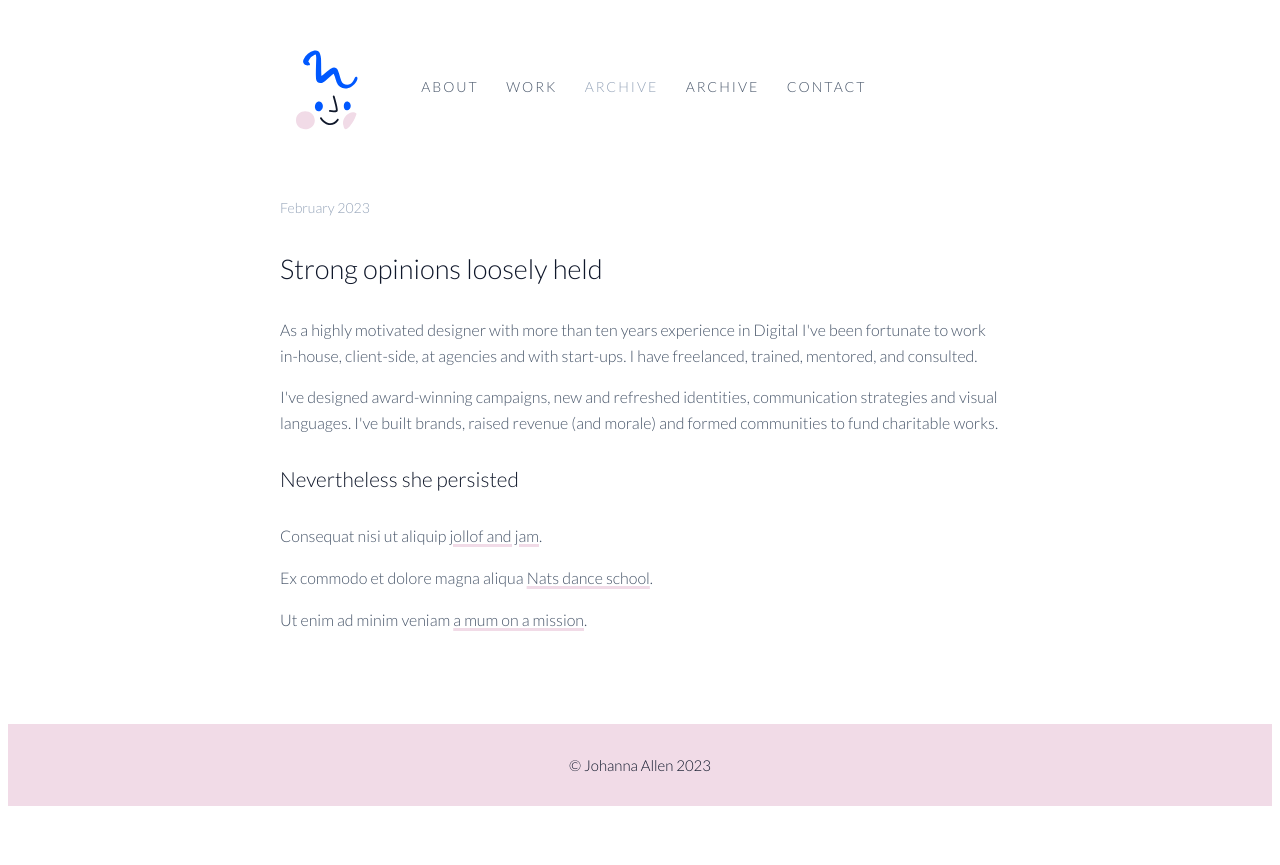
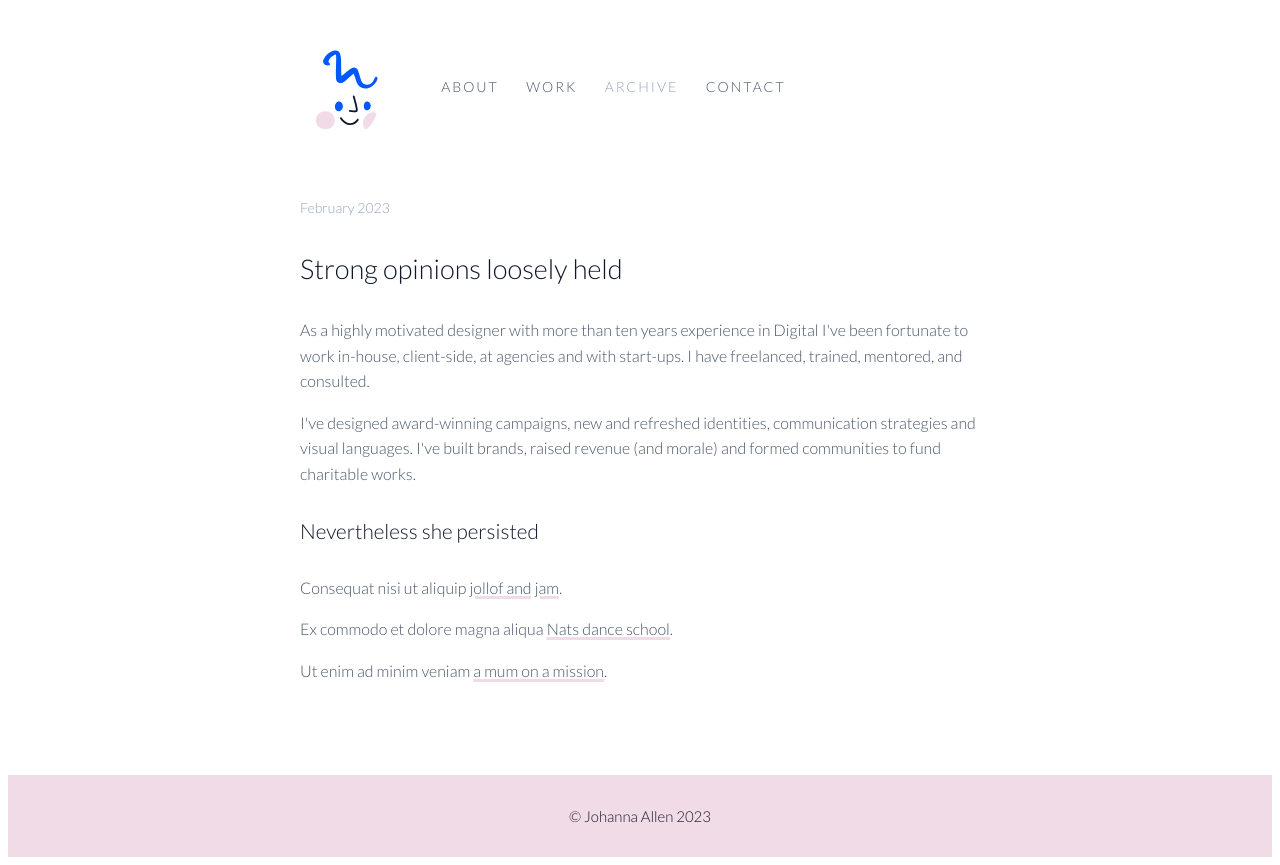
Before and after one commit to damongolding/shesanopenbook, a PHP site: page /archive.html in a window 1280 px wide. Before the commit the page ends 806 px from the top, so only its background shows below. Run offline with PHP 8.4, Linux system fonts and the light colour scheme.

Commit message:
Line-lengths

```diff
--- a/archive.html
+++ b/archive.html
@@ -37,7 +37,6 @@
                         <li class="nav-item"><a href="/index">About</a></li>
                         <li class="nav-item"><a href="/work">Work</a></li>
                         <li class="nav-item"><a href="#" class="active">Archive</a></li>
-                        <li class="nav-item"><a href="/archive">Archive</a></li>
                         <li class="nav-item"><a href="/contact">Contact</a></li>
                     </ul>
                 </nav>
--- a/css/shes-got-style.css
+++ b/css/shes-got-style.css
@@ -3,8 +3,8 @@
 
 :root {
     --site-width: 960px;
-    --post-text-width: 720px;
-    --post-image-max-width: 600px;
+    --post-text-width: 680px;
+    --post-image-max-width: 560px;
 
     /* Logo */
     --logo-size: 64px;
```
